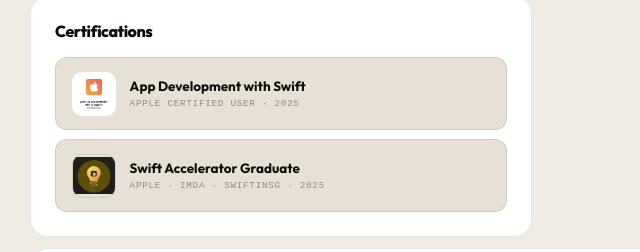
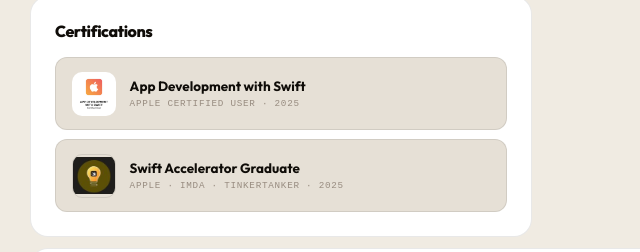
Before and after one commit to quantamShade0337/quantamShade0337.github.io, a plain HTML site: page index.html in a window 1280 px wide. Shown: the part 1813-2065 px from the top of the page, 0-640 px from the left. Drawn offline with Linux system fonts and the light colour scheme; a web font is replaced by a local one.

Commit message:
Update index.html

```diff
--- a/index.html
+++ b/index.html
@@ -1254,7 +1254,7 @@
         <div class="swift-icon"><img src="swift-logo.png" alt="Swift Accelerator"/></div>
         <div>
           <div class="cert-name">Swift Accelerator Graduate</div>
-          <div class="cert-desc">Apple &middot; IMDA &middot; SwiftInSG &middot; 2025</div>
+          <div class="cert-desc">Apple &middot; IMDA &middot; TinkerTanker &middot; 2025</div>
         </div>
       </div>
 
```
